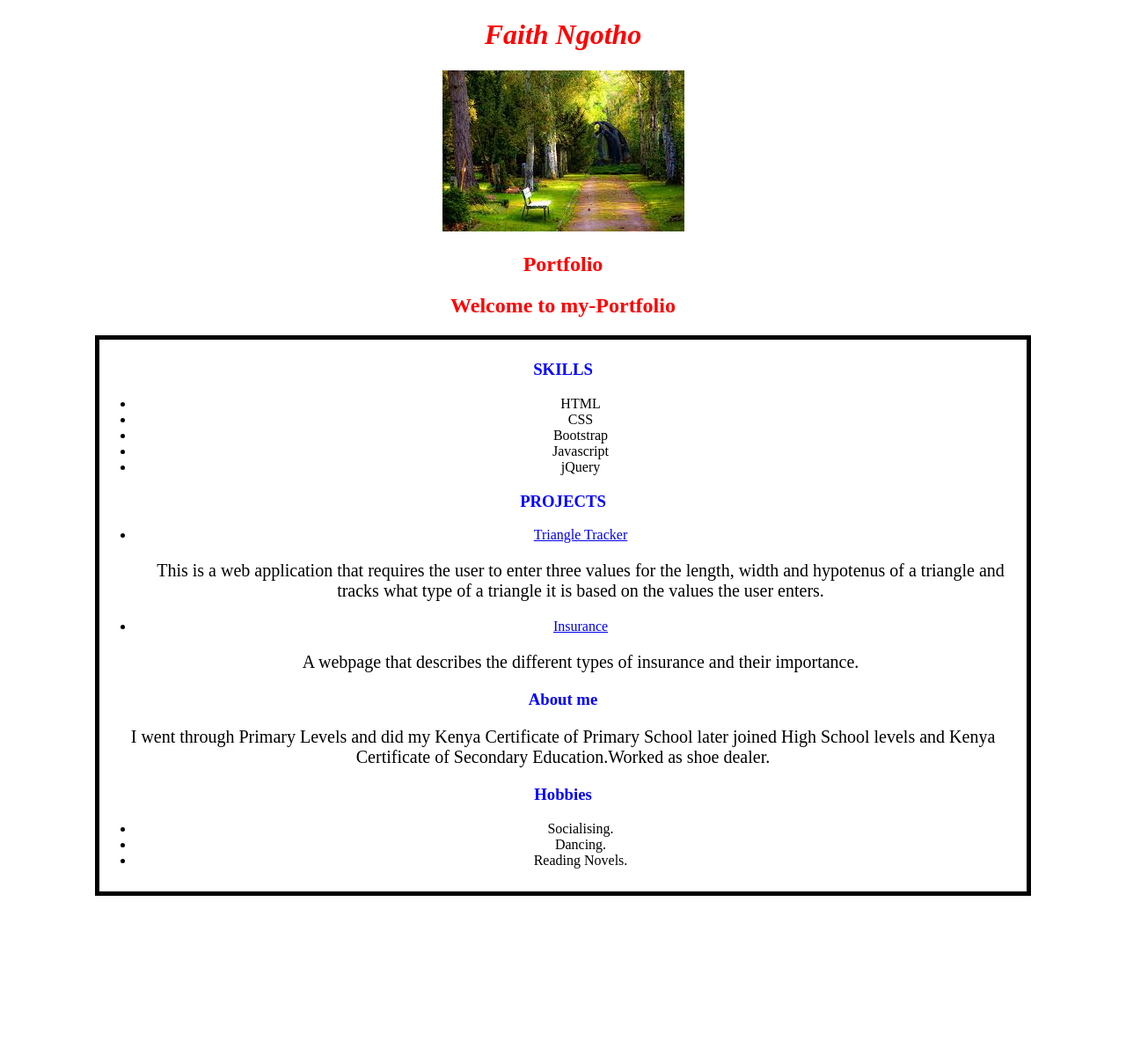
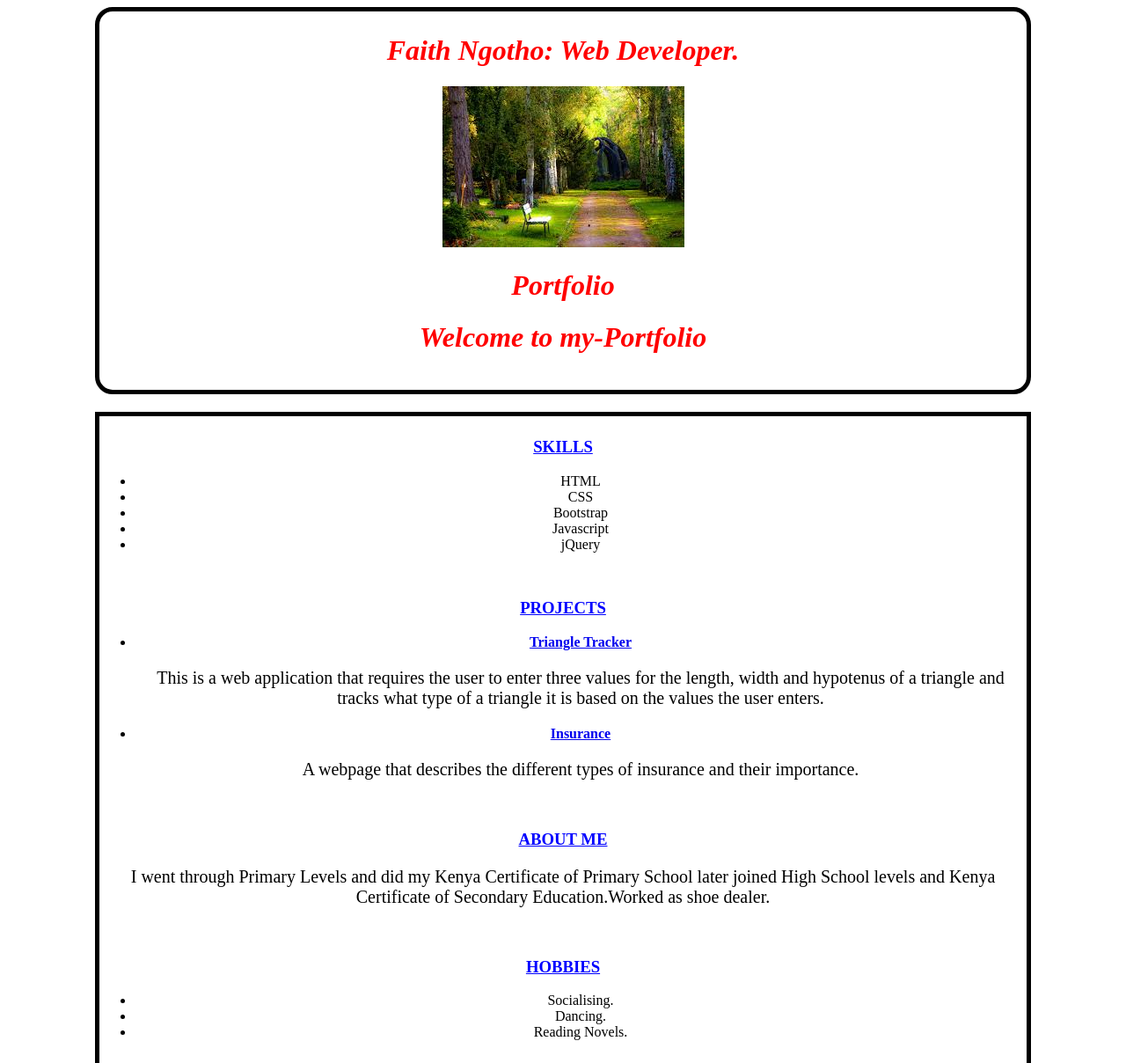
Before and after one commit to faithngotho/portfolio, a plain HTML site: page index.html in a window 1280 px wide. Shown: the top 1208 px of the page at 88% size. Before the commit the page ends 1026 px from the top, so only its background shows below. Drawn offline with Linux system fonts and the light colour scheme.

Commit message:
Add the header tag.

```diff
--- a/index.html
+++ b/index.html
@@ -5,30 +5,35 @@
     <title>Portfolio</title>
     </head>
   <body>
-  <h1>Faith Ngotho</h1>
-  <img src="img/pheiy.jpg" alt="A picture that describes me.">
-  <h2>Portfolio</h2>
-  <h2>Welcome to my-Portfolio</h2>
+  <header>
+    <h1>Faith Ngotho: Web Developer.</h1>
+    <img src="img/pheiy.jpg" alt="A picture that describes me.">
+    <h1>Portfolio</h1>
+    <h1>Welcome to my-Portfolio</h1>
+  </header>
+  <br>
   <div class="container">
-  <h3>SKILLS</h3>
+  <h3><u>SKILLS</u></h3>
   <ul>
-    <li>HTML</li>
+    <li style="text-align: center;">HTML</li>
     <li>CSS</li>
     <li>Bootstrap</li>
     <li>Javascript</li>
     <li>jQuery</li>
   </ul>
-  <h3>PROJECTS</h3>
+  <br>
+  <h3><u>PROJECTS</u></h3>
   <ul>
-  <li><a href="https://github.com/faithngotho/Triangle-Tracker" target="_blank">Triangle Tracker</a></li>
+  <li><a href="https://github.com/faithngotho/Triangle-Tracker" target="_blank"><strong>Triangle Tracker</strong></a></li>
   <p>This is a web application that requires the user to enter three values for the length, width and hypotenus of a triangle and tracks what type of a triangle it is based on the values the user enters.</p>
-  <li><a href="https://github.com/faithngotho/Insurance" target="_blank">Insurance</a></li>
+  <li><a href="https://github.com/faithngotho/Insurance" target="_blank"><strong>Insurance</strong></a></li>
   <p>A webpage that describes the different types of insurance and their importance.</p>
   </ul>
-
-  <h3>About me</h3>
+  <br>
+  <h3><u>ABOUT ME</u></h3>
   <p>I went through Primary Levels and did my Kenya Certificate of Primary School later joined High School levels and Kenya Certificate of Secondary Education.Worked as shoe dealer.</p>
-  <h3>Hobbies</h3>
+  <br>
+  <h3><u>HOBBIES</u></h3>
   <ul>
     <li>Socialising.</li>
     <li>Dancing.</li>
```
